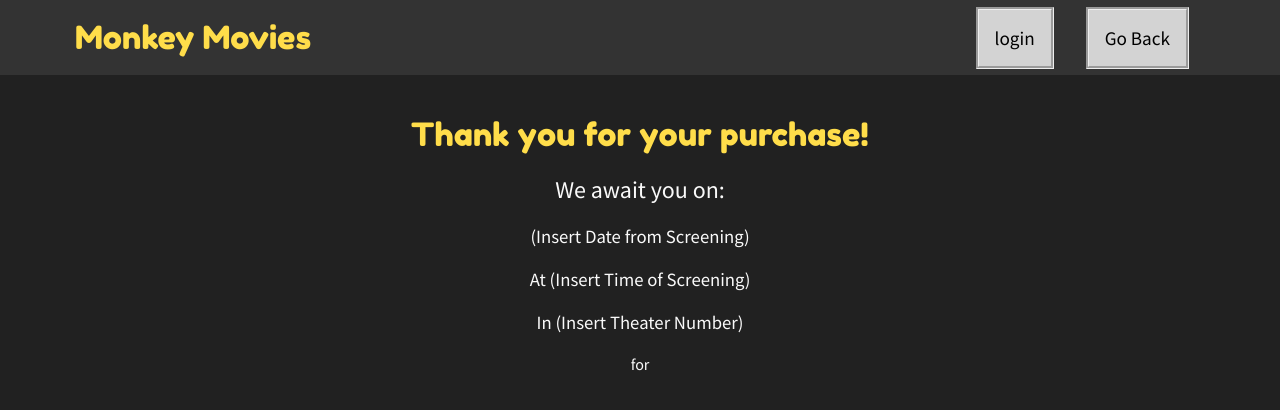
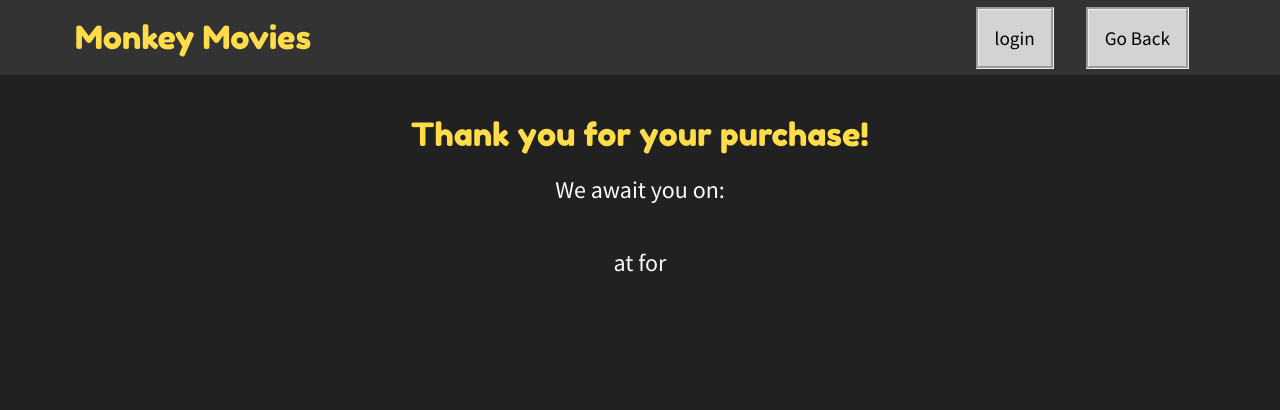
Before and after one commit to bit-nap/eStore-Project-Fall-2022, an Angular app in the folder estore-ui/angular-movie-screening-estore/: page /thank in a window 1280 px wide. Shown: the top 410 px of the page. Built offline with nearby package versions, Linux system fonts and the light colour scheme.

Commit message:
Inserting info from ScreenSelectorService into completed purchase component

```diff
--- a/estore-ui/angular-movie-screening-estore/src/app/completed-purchase/completed-purchase.component.css
+++ b/estore-ui/angular-movie-screening-estore/src/app/completed-purchase/completed-purchase.component.css
@@ -1,12 +1,21 @@
+span {
+  font-size: 24px;
+}
+
 .main-container {
+  padding: 40px;
+
   display: flex;
-  margin: 40px;
+  flex-direction: column;
+  row-gap: 20px;
 
   align-items: center;
-  flex-direction: column;
-  gap: 20px;
+  justify-content: center;
+}
 
-  text-align: center;
+.screening-info {
+  font-size: 26px;
+  font-weight: bold;
 }
 
 #movie-title {
--- a/estore-ui/angular-movie-screening-estore/src/app/completed-purchase/completed-purchase.component.html
+++ b/estore-ui/angular-movie-screening-estore/src/app/completed-purchase/completed-purchase.component.html
@@ -2,9 +2,11 @@
   <h1>Thank you for your purchase!</h1>
 
   <h2>We await you on:</h2>
-  <h3>(Insert Date from Screening)</h3>
-  <h3>At (Insert Time of Screening)</h3>
-  <h3>In (Insert Theater Number)</h3>
-  <p>for </p>
-  <p id="movie-title">{{getMovieTitle()}}</p>
+  <span class="screening-info">{{getScreeningDate()}}</span>
+  <div>
+    <span>at </span>
+    <span class="screening-info">{{getScreeningTime()}}</span>
+    <span> for</span>
+  </div>
+  <span id="movie-title">{{getMovieTitle()}}</span>
 </div>
--- a/estore-ui/angular-movie-screening-estore/src/app/completed-purchase/completed-purchase.component.ts
+++ b/estore-ui/angular-movie-screening-estore/src/app/completed-purchase/completed-purchase.component.ts
@@ -1,5 +1,6 @@
 import { Component, OnInit } from '@angular/core';
 import { MovieSelectorService } from "../movie-selector.service";
+import { ScreeningSelectorService } from "../screening-selector.service";
 
 @Component({
   selector: 'app-completed-purchase',
@@ -7,12 +8,28 @@ import { MovieSelectorService } from "../movie-selector.service";
   styleUrls: ['./completed-purchase.component.css']
 })
 export class CompletedPurchaseComponent implements OnInit {
-  constructor(private movieSelector: MovieSelectorService) { }
+  constructor(private movieSelector: MovieSelectorService, private screeningSelector: ScreeningSelectorService) { }
 
-  ngOnInit(): void {
-  }
+  ngOnInit(): void { }
 
+  /**
+   * Get the last selected movie's title.
+   */
   getMovieTitle(): String {
     return this.movieSelector.getMovieTitle();
   }
+
+  /**
+   * Get the last selected screening's date.
+   */
+  getScreeningDate(): String {
+    return this.screeningSelector.getScreeningDate();
+  }
+
+  /**
+   * Get the last selected screening's time.
+   */
+  getScreeningTime(): String {
+    return this.screeningSelector.getScreeningTime();
+  }
 }
```
